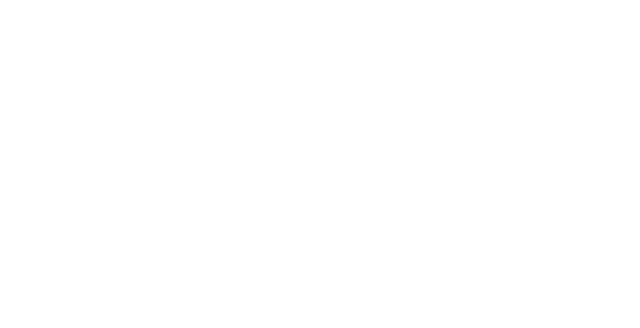
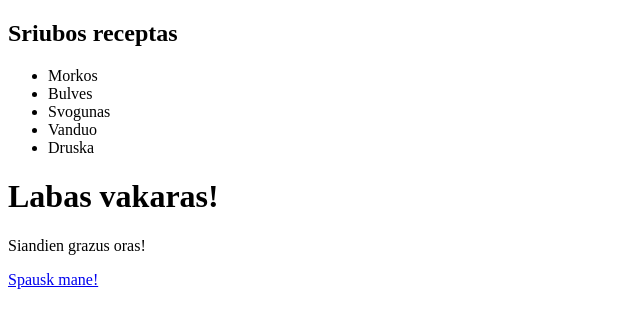
Before and after one commit to ST-dev28/20-dom, a plain HTML site: page index.html in a window 1280 px wide. Shown: the whole page, without its empty margins (0-640 px from the left). Drawn offline with Linux system fonts and the light colour scheme.

Commit message:
JS samples #1

```diff
--- a/index.html
+++ b/index.html
@@ -9,7 +9,18 @@
 </head>
 
 <body>
-
+    <h2>Sriubos receptas</h2>
+    <ul>
+        <li>Morkos</li>
+        <li>Bulves</li>
+        <li>Svogunas</li>
+        <li>Vanduo</li>
+        <li>Druska</li>
+    </ul>
+    <h1>Labas</h1>
+    <p>Lorem ipsum dolor sit amet.</p>
+    <a href="#">Click me!</a>
+    <script src="./js/main.js" type="module" defer></script>
 </body>
 
 </html>
--- /dev/null
+++ b/js/main.js
@@ -0,0 +1,47 @@
+//console.log('labas');
+
+/*
+Pakeisti tekstini turini h1 elemente i "Labas vakaras!"
+*/
+
+const h1DOM = document.querySelector('h1');
+h1DOM.innerText = 'Labas vakaras!';
+
+/*
+1. Jei mano vardo raide A-P
+surasti paragrafa ir pakeisti teksta i "Siandien grazus oras!"
+
+2. Jei mano vardo raide R-Z
+surasti nuoroda ir pakeisti teksta i "Spausk mane!"
+
+*/
+// 2.
+const aDOM = document.querySelector('a');
+aDOM.innerText = "Spausk mane!";
+// 1.
+const pDOM = document.querySelector('p');
+pDOM.innerText = "Siandien grazus oras!";
+
+/*
+1. Surasti visus ingredientus ir ju pavadinimus atspausdinti i console
+
+2. Visu ingredientu pavadinimai turi buti didziosiomis raidemis ir sudeti i array
+Isspausdinti gauta array i console
+Norimas rezultatas: ["MORKOS", "BULVES", "SVOGUNAS", "VANDUO", "DRUSKA"]
+*/
+// 1.
+const listDOM = document.querySelectorAll('li');
+console.log(listDOM);
+
+for (let i = 0; i < listDOM.length; i++) {
+    const ingredient = listDOM[i].innerText;
+    console.log(ingredient);
+}
+
+// 2.
+const ingredients = [];
+for (let i = 0; i < listDOM.length; i++) {
+    const ingredient = listDOM[i].innerText.toUpperCase();
+    ingredients.push(ingredient);
+}
+console.log(ingredients);
```
